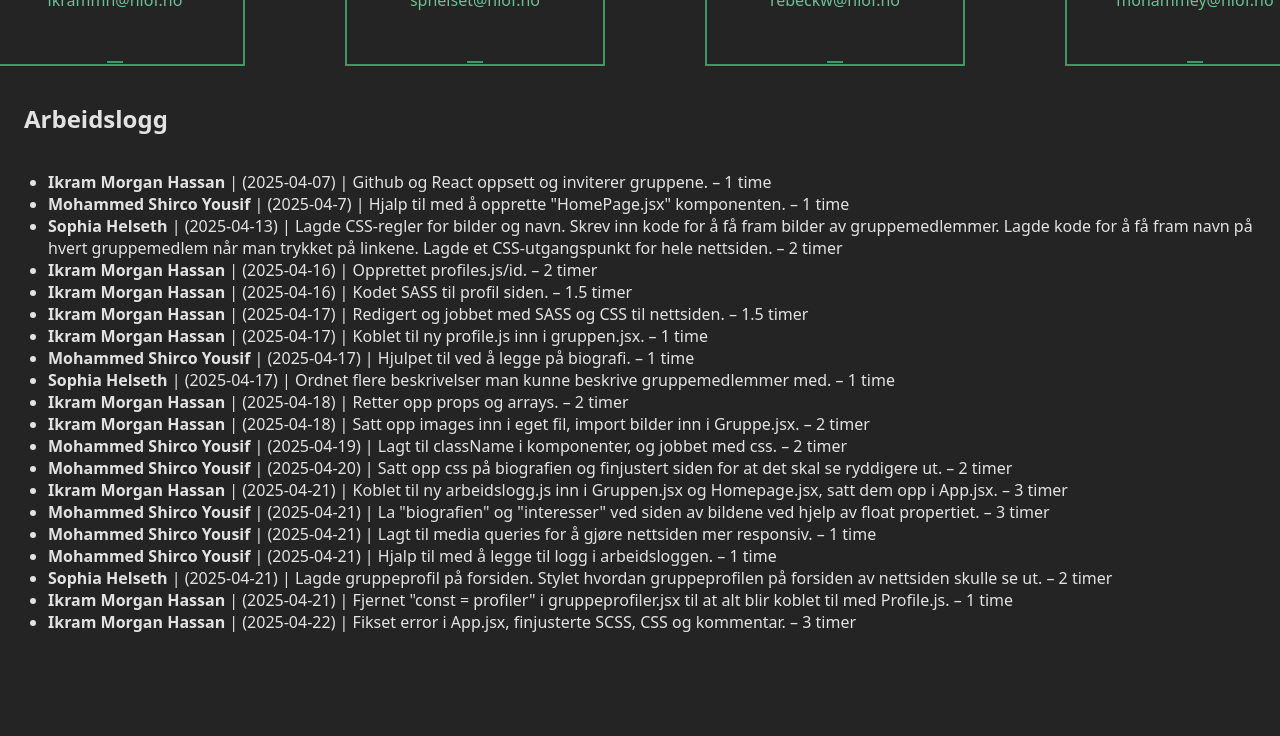
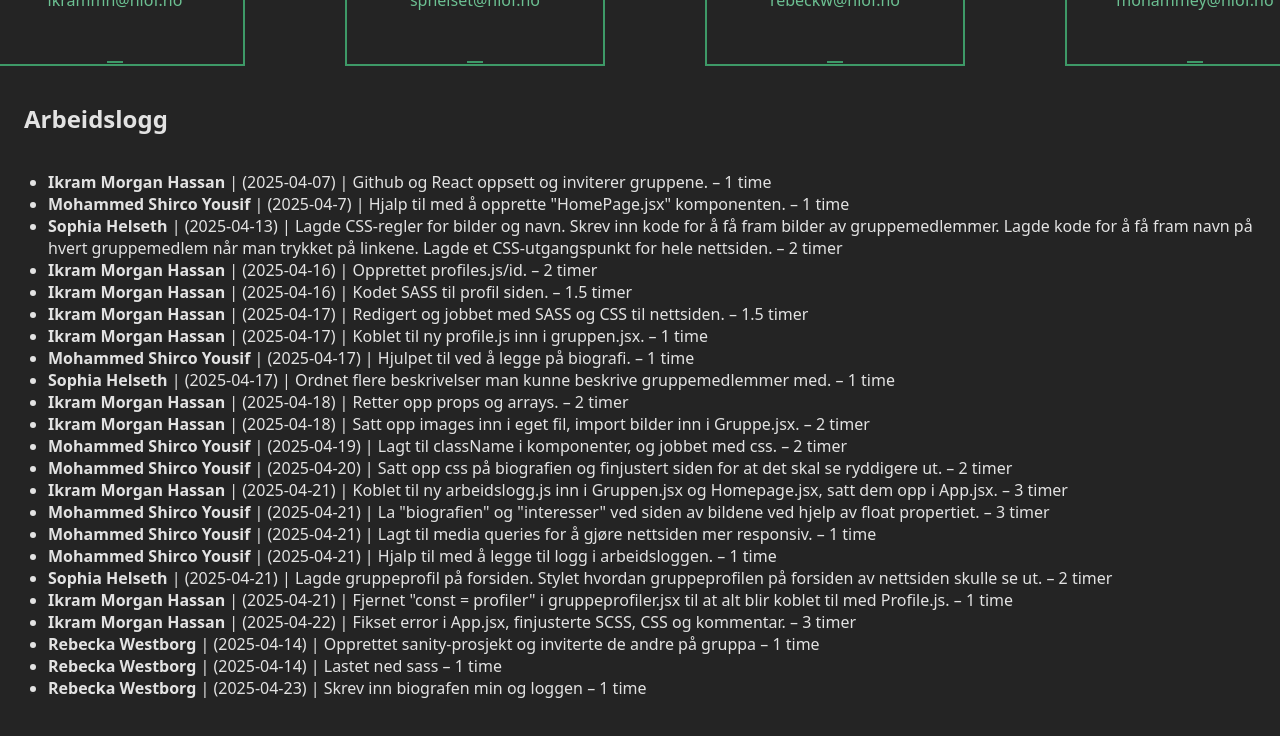
Before and after one commit to Caeum/Arbeidskrav-3_Gruppe4, a React (Vite) app: page / in a window 1280 px wide. Shown: the part 516-1252 px from the top of the page. Built offline with nearby package versions, Linux system fonts and the light colour scheme.

Commit message:
skrev inn loggen min

```diff
--- a/src/assets/arbeidslogg.js
+++ b/src/assets/arbeidslogg.js
@@ -141,6 +141,30 @@ const arbeidslogg = [
     oppgave: 'Fikset error i App.jsx, finjusterte SCSS, CSS og kommentar.',
     timer: '3 timer'
   },
+  {
+    dato: '2025-04-14',
+    navn: 'Rebecka Westborg',
+    id: 'rebecka',
+    oppgave: 'Opprettet sanity-prosjekt og inviterte de andre på gruppa',
+    timer: '1 time'
+  },
+  {
+    dato: '2025-04-14',
+    navn: 'Rebecka Westborg',
+    id: 'rebecka',
+    oppgave: 'Lastet ned sass',
+    timer: '1 time'
+  },
+  {
+    dato: '2025-04-23',
+    navn: 'Rebecka Westborg',
+    id: 'rebecka',
+    oppgave: 'Skrev inn biografen min og loggen',
+    timer: '1 time'
+  },
+
+
+
 
 
 ];
```
